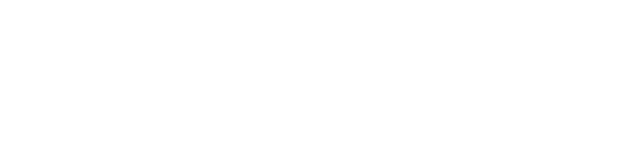
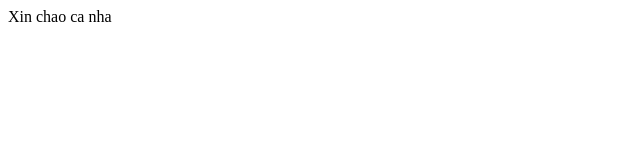
Before and after one commit to HuuTinhPhan/Angular-github, a plain HTML site: page index3.html in a window 1280 px wide. Shown: the whole page, without its empty margins (0-640 px from the left). Drawn offline with Linux system fonts and the light colour scheme.

Commit message:
Update index3.html

```diff
--- a/index3.html
+++ b/index3.html
@@ -6,6 +6,6 @@
     <title></title>
 </head>
 <body>
-
+    Xin chao ca nha
 </body>
 </html>
```
